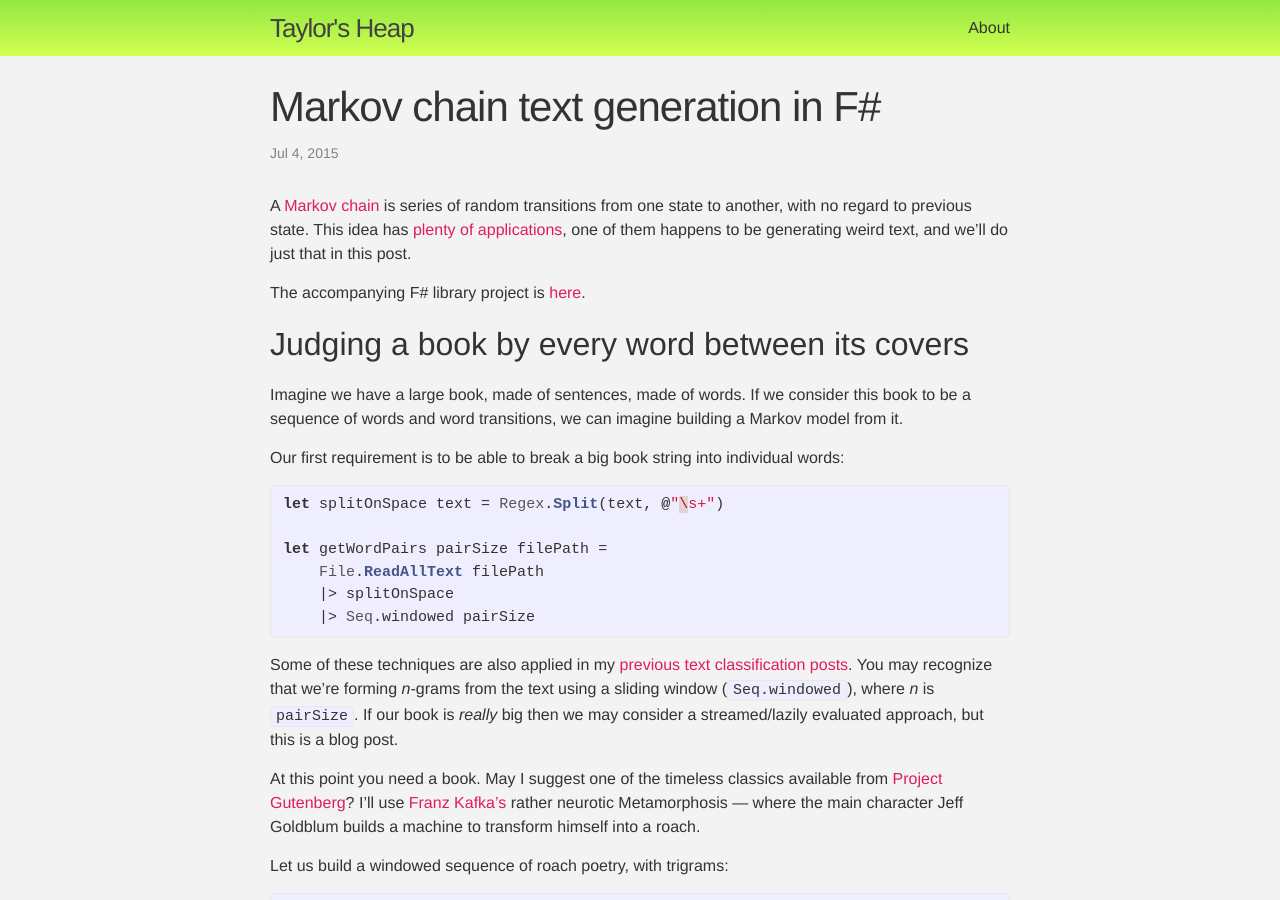
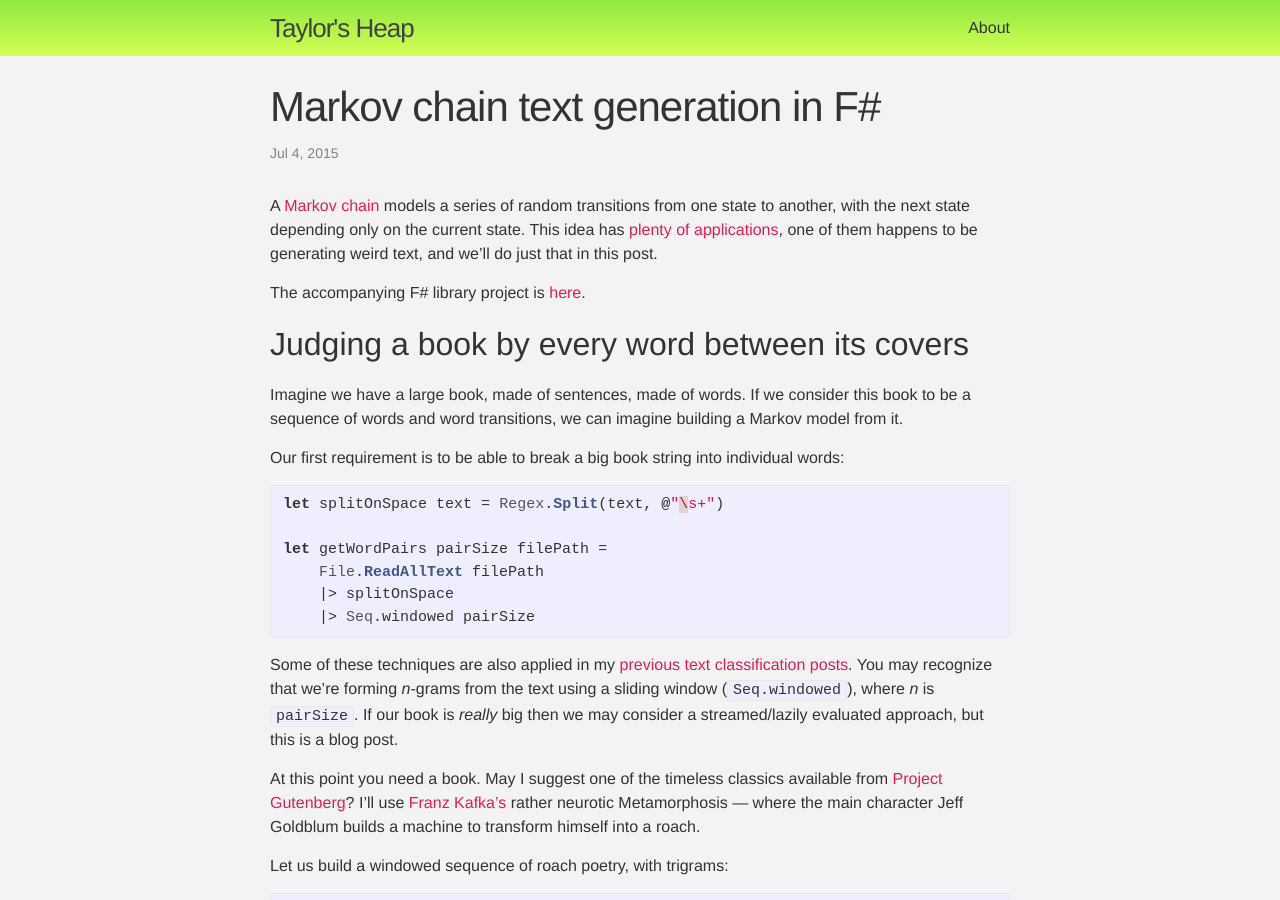
Before and after one commit to taylorwood/taylorwood.github.io, a Jekyll site: the page built from _posts/2015-07-04-markov-text.markdown, in a window 1280 px wide and 900 px high. Built offline with Jekyll 4.4.1, drawn with Linux system fonts in a browser that asks for light colours.

Commit message:
Grammar.

```diff
--- a/_posts/2015-07-04-markov-text.markdown
+++ b/_posts/2015-07-04-markov-text.markdown
@@ -4,7 +4,7 @@ title:  "Markov chain text generation in F#"
 date:   2015-07-04 23:11:00
 tags:	markov chain text generator
 ---
-A [Markov chain](https://en.wikipedia.org/wiki/Markov_chain) is series of random transitions from one state to another, with no regard to previous state. This idea has [plenty of applications](https://en.wikipedia.org/wiki/Markov_chain#Applications), one of them happens to be generating weird text, and we'll do just that in this post.
+A [Markov chain](https://en.wikipedia.org/wiki/Markov_chain) models a series of random transitions from one state to another, with the next state depending only on the current state. This idea has [plenty of applications](https://en.wikipedia.org/wiki/Markov_chain#Applications), one of them happens to be generating weird text, and we'll do just that in this post.
 
 The accompanying F# library project is [here](https://github.com/taylorwood/FsMarkov).
 
```
